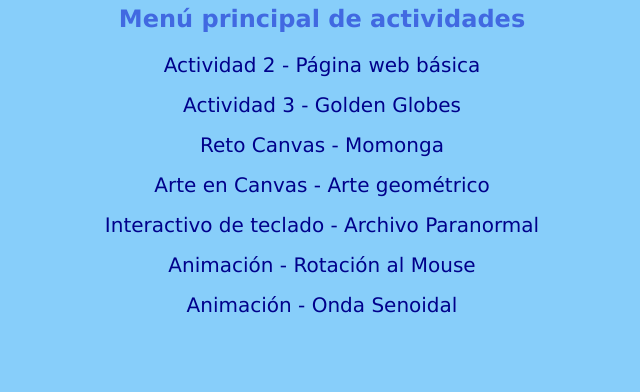
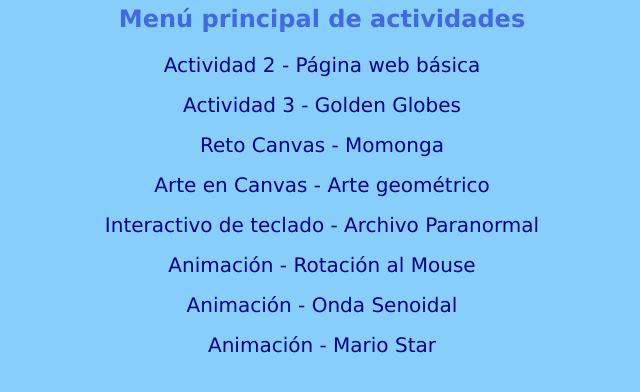
Before and after one commit to baatzycreates/AnimacionDinamica, a plain HTML site: page index.html in a window 1280 px wide. Shown: the part 128-520 px from the top of the page, without its empty margins (318-958 px from the left). Drawn offline with Linux system fonts and the light colour scheme.

Commit message:
Add link to Mario Star animation in index.html

```diff
--- a/index.html
+++ b/index.html
@@ -76,5 +76,10 @@
         Animación - Onda Senoidal
     </a>
 </p>
+    <p>
+    <a href="actividades/mario-star/">
+        Animación - Mario Star
+    </a>
+</p>
 </body>
 </html>
```
